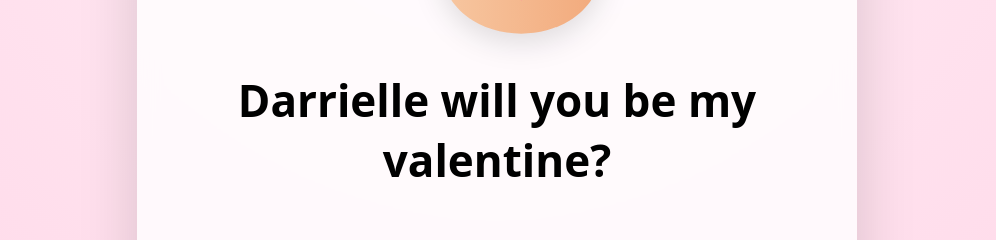
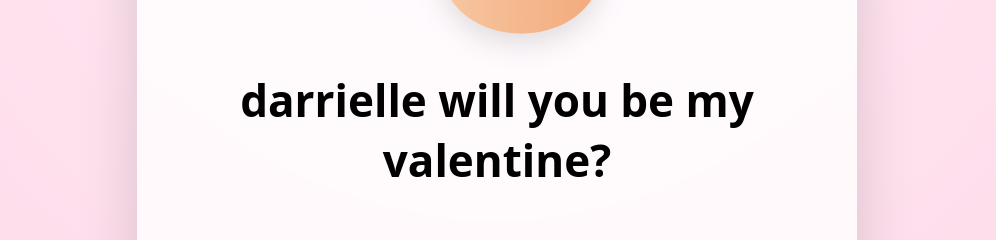
Before and after one commit to bryantolona-sys/day, a plain HTML site: page index.html in a window 1280 px wide. Shown: the part 276-516 px from the top of the page, without its empty margins (143-1139 px from the left). Drawn offline with nearby package versions, Linux system fonts and the light colour scheme.

Commit message:
Update index.html

```diff
--- a/index.html
+++ b/index.html
@@ -171,7 +171,7 @@
             fill="#ff7aa2"/>
     </svg>
 
-    <h1>Darrielle will you be my valentine?</h1>
+    <h1>darrielle will you be my valentine?</h1>
 
     <section class="button-zone" id="zone">
       <button id="yesBtn">Yes</button>
```
